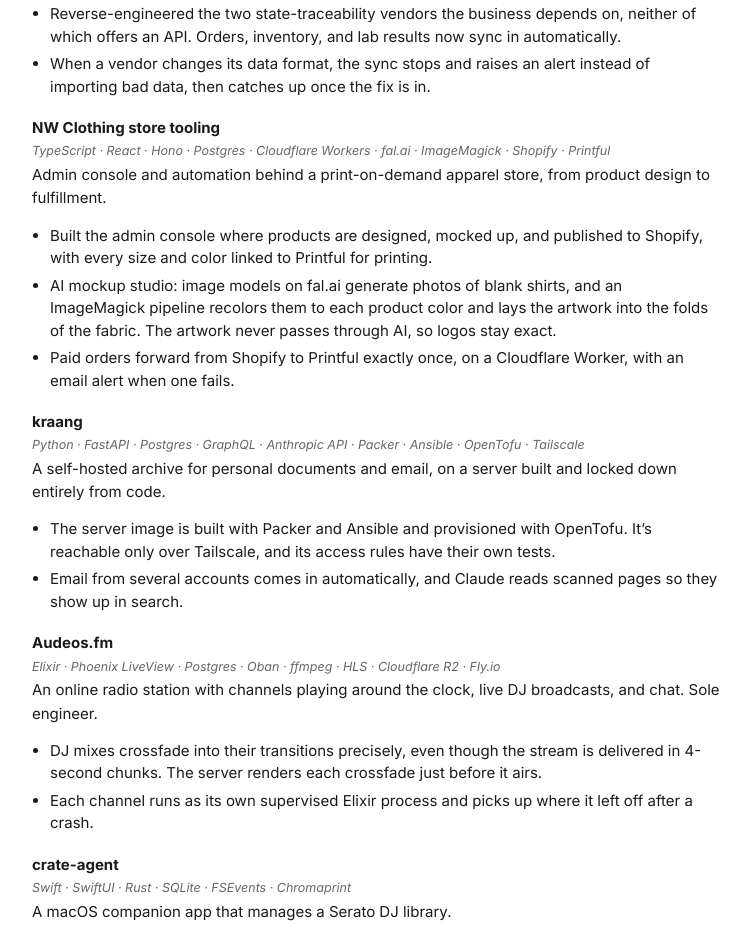
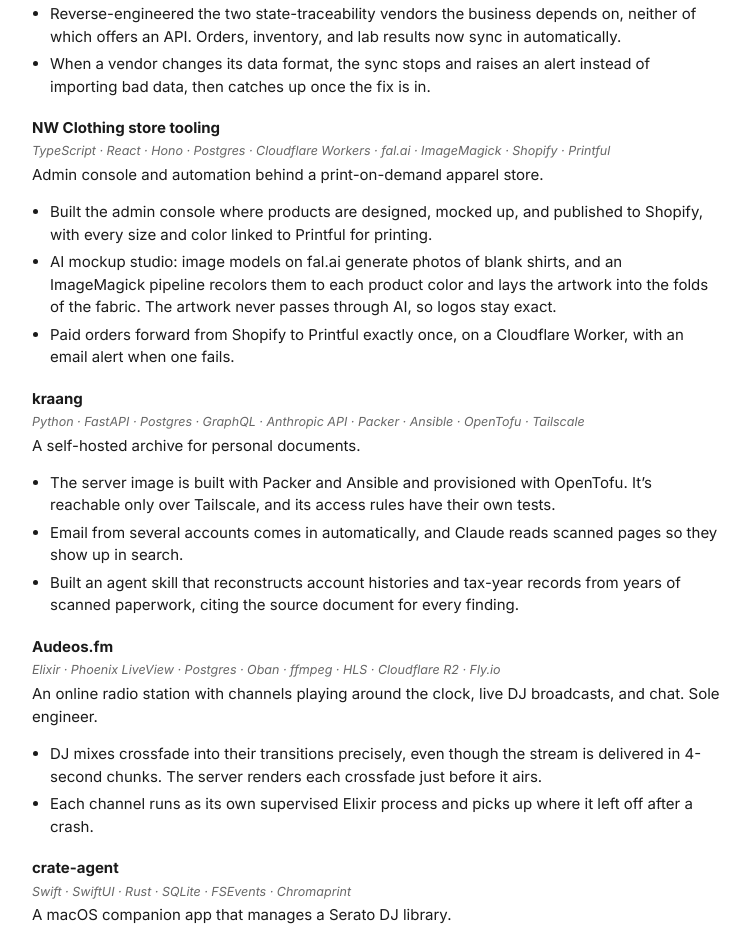
Before and after one commit to benpetty/benpetty, a plain HTML site: page sentry/index.html in a window 1280 px wide. Shown: the part 1538-2473 px from the top of the page, without its empty margins (264-1014 px from the left). Drawn offline with Linux system fonts and the light colour scheme.

Commit message:
chore: deploy from ben-petty.com@6972092

```diff
--- a/sentry/index.html
+++ b/sentry/index.html
@@ -141,8 +141,8 @@
 <h3 id="nw-clothing-store-tooling">NW Clothing store tooling</h3>
 <p><em>TypeScript · React · Hono · Postgres · Cloudflare Workers ·
 fal.ai · ImageMagick · Shopify · Printful</em></p>
-<p>Admin console and automation behind a print-on-demand apparel store,
-from product design to fulfillment.</p>
+<p>Admin console and automation behind a print-on-demand apparel
+store.</p>
 <ul>
 <li>Built the admin console where products are designed, mocked up, and
 published to Shopify, with every size and color linked to Printful for
@@ -157,14 +157,16 @@
 <h3 id="kraang">kraang</h3>
 <p><em>Python · FastAPI · Postgres · GraphQL · Anthropic API · Packer ·
 Ansible · OpenTofu · Tailscale</em></p>
-<p>A self-hosted archive for personal documents and email, on a server
-built and locked down entirely from code.</p>
+<p>A self-hosted archive for personal documents.</p>
 <ul>
 <li>The server image is built with Packer and Ansible and provisioned
 with OpenTofu. It’s reachable only over Tailscale, and its access rules
 have their own tests.</li>
 <li>Email from several accounts comes in automatically, and Claude reads
 scanned pages so they show up in search.</li>
+<li>Built an agent skill that reconstructs account histories and
+tax-year records from years of scanned paperwork, citing the source
+document for every finding.</li>
 </ul>
 <h3 id="audeos.fm">Audeos.fm</h3>
 <p><em>Elixir · Phoenix LiveView · Postgres · Oban · ffmpeg · HLS ·
```
